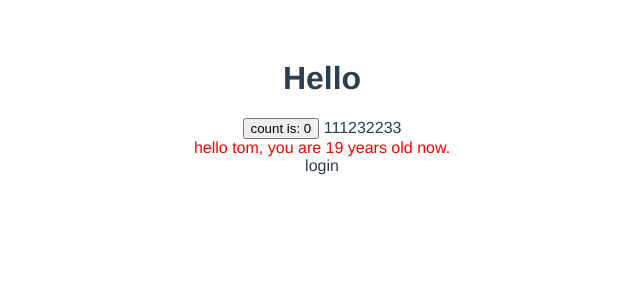
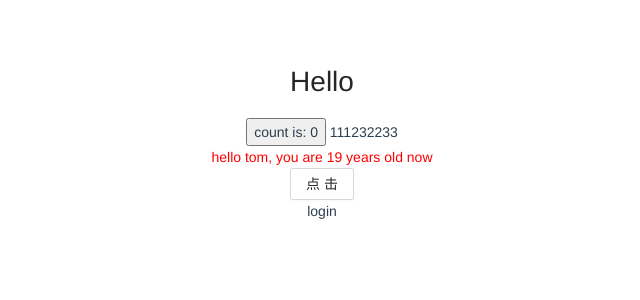
Before and after one commit to Manfray/vite-vue3-tsx, a Vue app: page /login in a window 1280 px wide. Shown: the top 300 px of the page, without its empty margins (318-958 px from the left). Built offline with nearby package versions, Linux system fonts and the light colour scheme.

Commit message:
refactor: 测试ant-design-vue使用

```diff
--- a/package.json
+++ b/package.json
@@ -8,6 +8,7 @@
     "preview": "vite preview"
   },
   "dependencies": {
+    "ant-design-vue": "^3.2.10",
     "vue": "^3.2.25",
     "vue-router": "^4.1.2"
   },
--- a/src/components/test.tsx
+++ b/src/components/test.tsx
@@ -1,3 +1,4 @@
+import { Button } from 'ant-design-vue'
 import { defineComponent, ref } from 'vue'
 import '../style/test.less'
 
@@ -8,6 +9,11 @@ export default defineComponent({
     setTimeout(() => {
       age.value = 19
     }, 2000);
-    return () => <div class='test'>hello {name.value}, you are {age.value} years old now.</div> //写一个 hello world
+    return () =>
+      <>
+        {/* 写一个 hello world */}
+        <div class='test'>hello {name.value}, you are {age.value} years old now</div>
+        <Button>点击</Button>
+      </>
   }
 })
--- a/src/main.ts
+++ b/src/main.ts
@@ -2,4 +2,8 @@ import { createApp } from 'vue'
 import App from './App.vue'
 import router from '@/router'
 
-createApp(App).use(router).mount('#app')
+// 引入ant-design-vue
+import antDesignVue from 'ant-design-vue'
+import 'ant-design-vue/dist/antd.css';
+
+createApp(App).use(router).use(antDesignVue).mount('#app')
```
Also changed, not shown: 1 other file (tests, documents, lock files or other folders).
